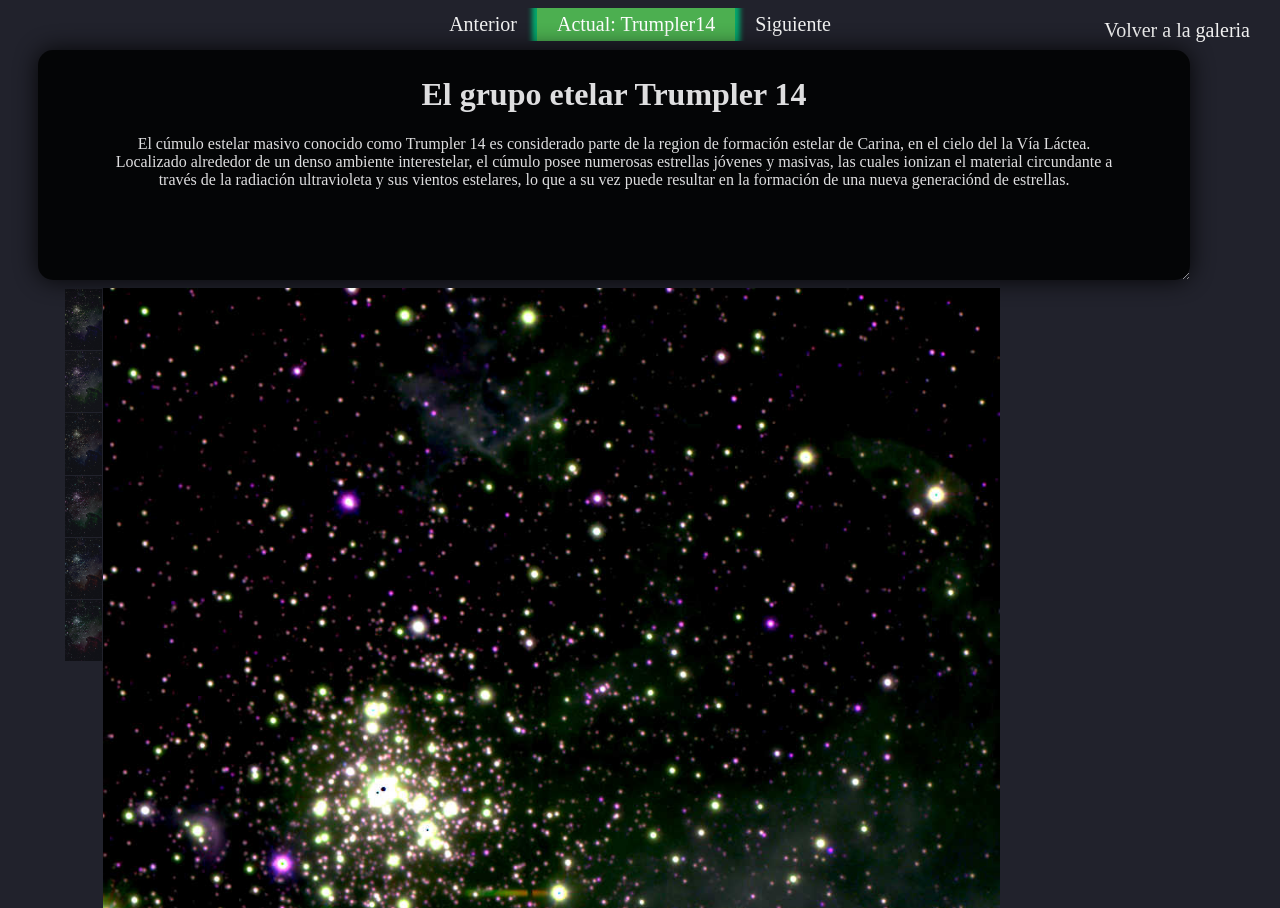
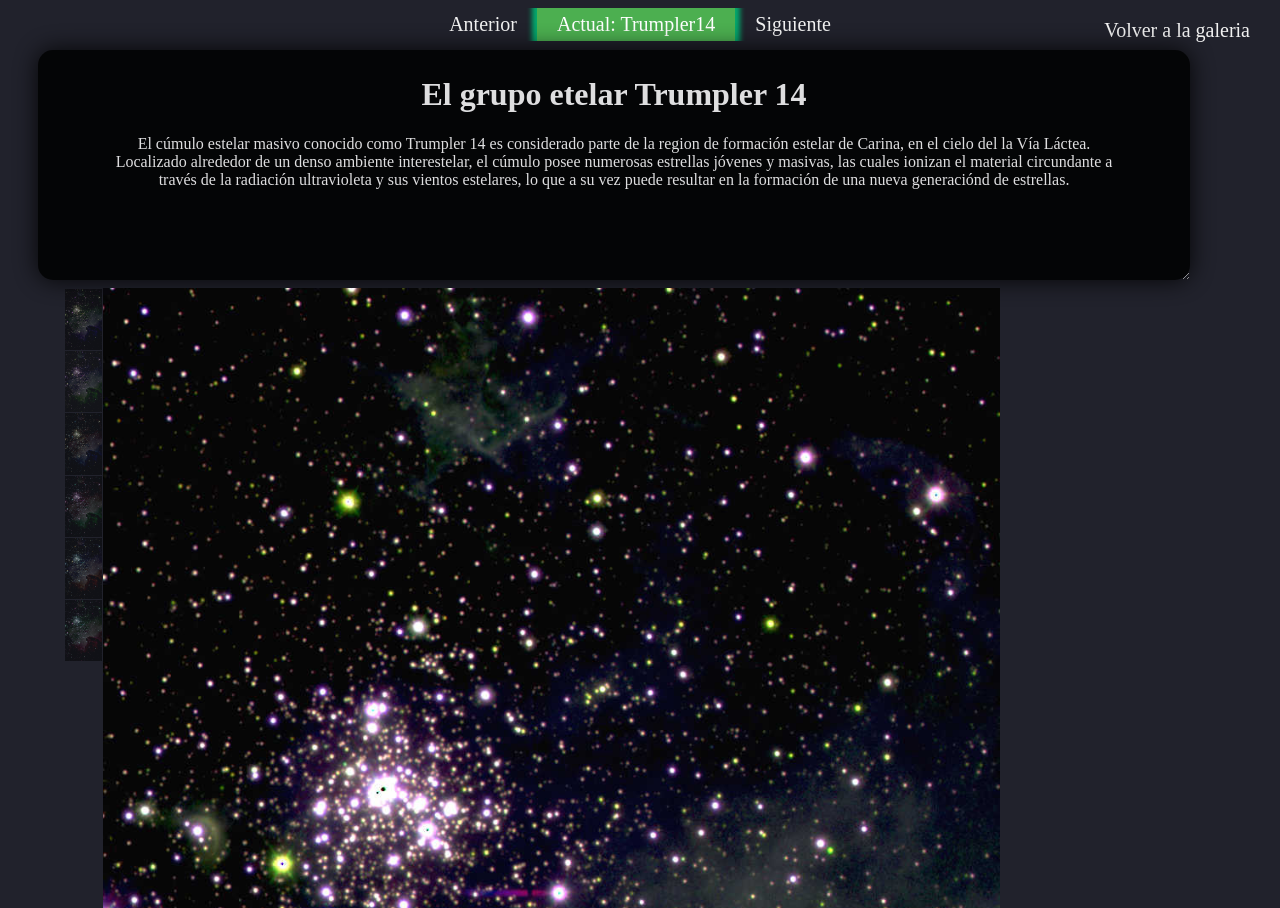
Before and after one commit to nicomedinap/nicomedinap.github.io, a Jekyll site: the page Galeria/VISTA/MostrarImagenesClTrumpler14.html, which Jekyll copies as it is, in a window 1280 px wide. Built offline with Jekyll 4.4.1, drawn with Linux system fonts in a browser that asks for light colours.

Commit message:
Update MostrarImagenesClTrumpler14.html

```diff
--- a/Galeria/VISTA/MostrarImagenesClTrumpler14.html
+++ b/Galeria/VISTA/MostrarImagenesClTrumpler14.html
@@ -193,7 +193,7 @@
 			</div>
 
 			<div class="imagen-grande">
-				<img id="CajaDeImagenes" src="https://raw.githubusercontent.com/nicomedinap/nicomedinap.github.io/master/Galeria/VISTA/VVVX/cltrumpler14/012.jpg" >
+				<img id="CajaDeImagenes" src="https://raw.githubusercontent.com/nicomedinap/nicomedinap.github.io/master/Galeria/VISTA/VVVX/cltrumpler14/021.jpg" >
 			</div>
 		</div>
 	</div>
```
